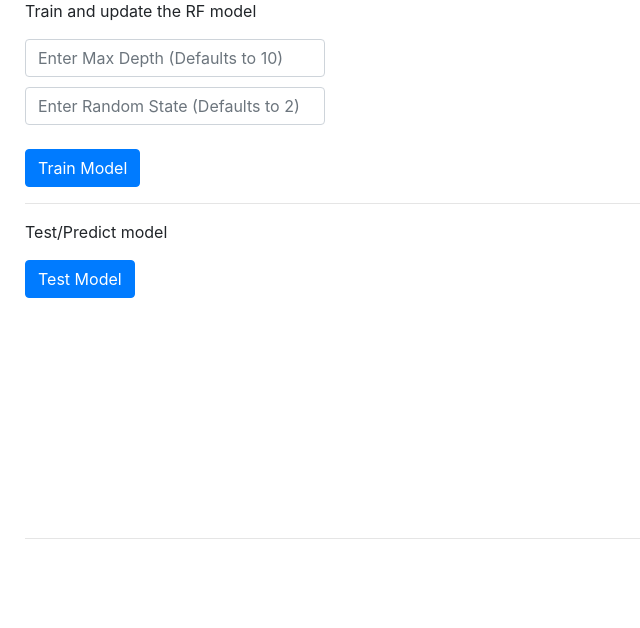
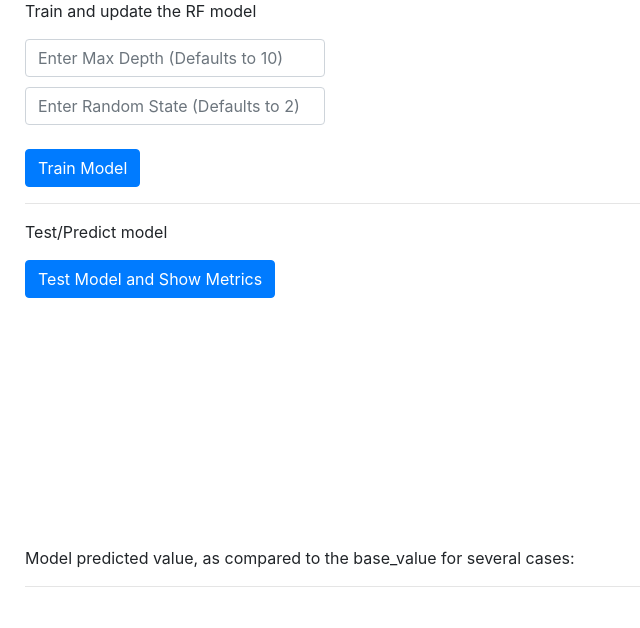
Before and after one commit to addu390/flask-machine-learning, a Flask app: page / in a window 1280 px wide. Shown: the part 218-846 px from the top of the page, without its empty margins (0-640 px from the left). Before the commit the page ends 757 px from the top, so only its background shows below. Run offline with Flask 2, Linux system fonts and the light colour scheme; some libraries are stand-ins or nearby versions.

Commit message:
Update requirements.txt

```diff
--- a/app.py
+++ b/app.py
@@ -25,7 +25,7 @@ bucket_name = os.getenv('AWS_BUCKET_NAME')
 @app.route('/')
 @app.route('/index')
 def index():
-    return render_template('index.html', upload_message="", train_message="", predictions=[])
+    return render_template('index.html', upload_message="", train_message="", predictions=[], images=[])
 
 
 @app.route('/upload', methods=['post'])
@@ -36,7 +36,7 @@ def upload():
             file_name = secure_filename(img.filename)
             img.save(file_name)
             s3.upload_file(Bucket=bucket_name, Filename=file_name, Key=file_name)
-    return render_template("index.html", upload_message="Upload completed!", train_message="", predictions=[])
+    return render_template("index.html", upload_message="Upload completed!", train_message="", predictions=[], images=[])
 
 
 @app.route("/train_model", methods=['POST'])
@@ -58,14 +58,15 @@ def train():
     model_pipeline.predict(train_x)
 
     save_model(model_pipeline)
-    return render_template("index.html", upload_message="", train_message="Training Completed!", predictions=[])
+    return render_template("index.html", upload_message="", train_message="Training Completed!", predictions=[], images=[])
 
 
 @app.route("/test_model", methods=['POST'])
 def test():
     result = test_model()
+    images = ["shap-1", "shap-2", "shap-3"]
 
-    return render_template("index.html", upload_message="", train_message="", predictions=result)
+    return render_template("index.html", upload_message="", train_message="", predictions=result, images=images)
 
 
 def test_model():
@@ -130,4 +131,4 @@ def save_model(model_pipeline):
 
 
 if __name__ == "__main__":
-    app.run(host='0.0.0.0', port=80)
+    app.run(host='0.0.0.0', port=5000)
--- a/templates/index.html
+++ b/templates/index.html
@@ -36,7 +36,7 @@
     <div>
         <form action="/test_model" method="post" enctype="multipart/form-data">
             <p class="card-text">Test/Predict model</p>
-            <input type="submit" name="test" value="Test Model" class="btn btn-primary">
+            <input type="submit" name="test" value="Test Model and Show Metrics" class="btn btn-primary">
         </form>
 
         <br/>
@@ -59,6 +59,14 @@
             </tbody>
             {% endfor %}
         </table>
+
+        <br/>
+        <p class="card-text">Model predicted value, as compared to the base_value for several cases:</p>
+
+
+        {% for item in images %}
+        <img width="75%" src="https://big-mart-5901.s3.ca-central-1.amazonaws.com/{{item}}.png" />
+        {% endfor %}
     </div>
 
     <hr>
```
